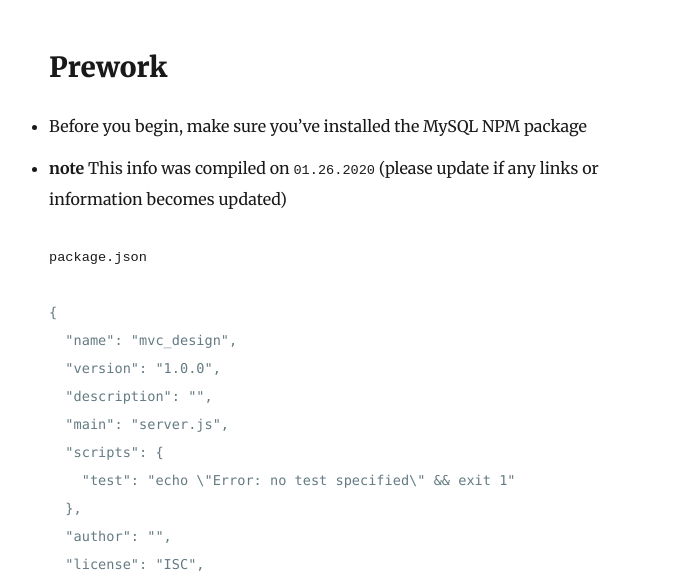
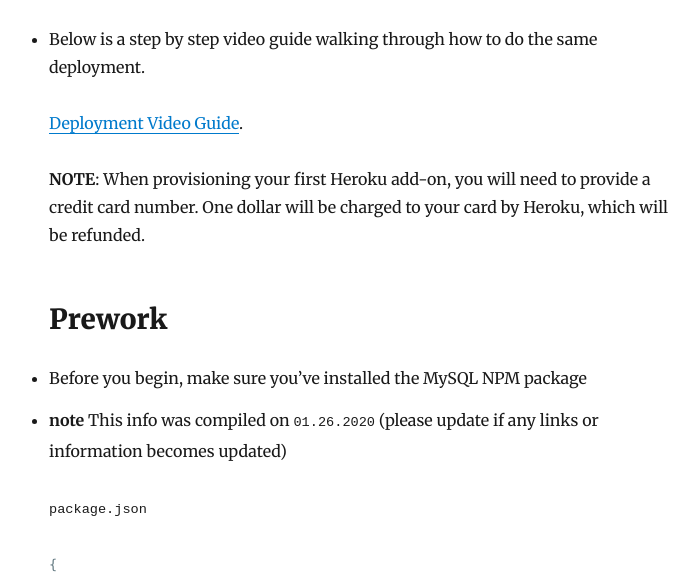
Before and after one commit to kingluddite/reactsensei-algolia-blog, a Gatsby site: page /heroku-deploy-for-mysql-projects/ in a window 1280 px wide. Shown: the part 214-798 px from the top of the page, without its empty margins (276-975 px from the left). Built offline with nearby package versions, Linux system fonts and the light colour scheme; Gatsby itself is replaced by a stand-in of ours; some packages are replaced by stand-ins of ours; code samples lack their colours.

Commit message:
Add two blogs

```diff
--- a/content/blog/heroku-deploy-for-mysql-projects/index.md
+++ b/content/blog/heroku-deploy-for-mysql-projects/index.md
@@ -3,6 +3,12 @@ title: Heroku Deploy Process for MySQL projects
 date: "2020-01-26T23:46:37.121Z"
 description: Step-by-step instructions to deploy to Heroku when you are using a MySQL Database
 ---
+
+* Below is a step by step video guide walking through how to do the same deployment.
+
+[Deployment Video Guide](https://youtu.be/btG3SkoNOLU?list=PLOFmg4xbN_TPrB6w4rThsFanVxJI_SfER).
+
+**NOTE**: When provisioning your first Heroku add-on, you will need to provide a credit card number. One dollar will be charged to your card by Heroku, which will be refunded.
 
 ## Prework
 * Before you begin, make sure you’ve installed the MySQL NPM package
```
Also changed, not shown: content/blog/add-handlebars-to-express/index.md (+1 -1 lines).
